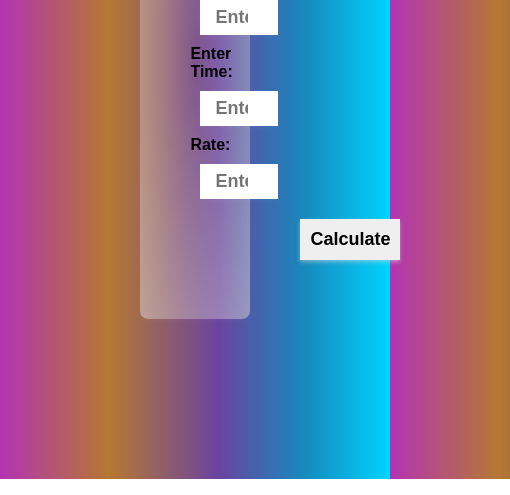
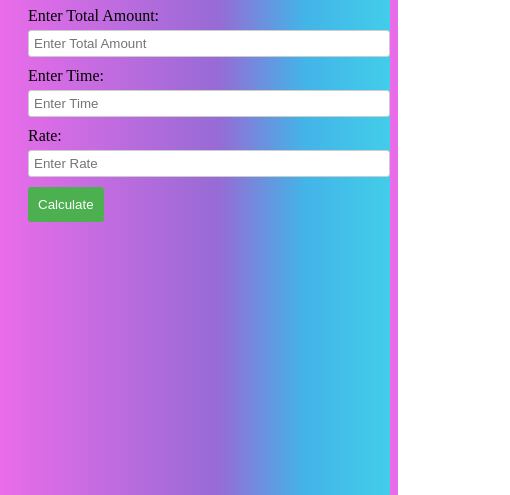
Before and after one commit to Vegasaga/Intrest-calculator, a plain HTML site: page Untitled-1.html in a window 390 px wide. Shown: the part 365-860 px from the top of the page, 510 px wide, since content can reach past the window. Drawn offline with Linux system fonts and the light colour scheme.

Commit message:
added CSS and made changes to make the project responsive.

```diff
--- a/style.css
+++ b/style.css
@@ -1,11 +1,3 @@
-* {
-  user-select: none;
-  margin: 0;
-  padding: 0;
-  font-family: sans-serif;
-  box-sizing: border-box;
-  text-decoration: none;
-}
 body {
   display: grid;
   height: 100vh;
@@ -13,64 +5,74 @@ body {
   place-items: center;
   background: linear-gradient(
     90deg,
-    rgba(179, 52, 178, 1) 0%,
-    rgba(182, 120, 49, 1) 28%,
-    rgba(106, 68, 159, 1) 56%,
-    rgba(23, 137, 190, 1) 78%,
-    rgba(0, 212, 255, 1) 100%
-  );
-}
-.container {
-  text-align: center;
-  border-radius: 8px;
-  box-shadow: 0 2px 4px rgba(214, 202, 202, 0.05);
-  height: 62vh;
-  width: 28vw;
-  background: radial-gradient(
-    at center,
-    rgba(214, 202, 202, 0.05),
-    rgba(224, 217, 217, 0.5)
+    rgb(234, 108, 234) 0%,
+    rgb(151, 107, 213) 56%,
+    rgb(67, 180, 232) 78%,
+    rgb(66, 205, 233) 100%
   );
 }
 
-.container h1 {
-  margin: 10px;
-}
-.inpSection {
-  margin: 20px 50px;
-  text-align: left;
-}
-input {
-  color: rgba(51, 45, 45, 0.5);
-  font-weight: 650;
-  outline: none;
-  border: none;
-  box-shadow: 0 2px 4px rgba(214, 202, 202, 0.05);
-  font-size: 18px;
-  padding: 15px;
-  height: 35px;
-  margin: 10px;
-  display: flex;
-  width: 20vw;
-}
-.button button {
-  padding: 10px;
-  margin: 10px 110px;
-  font-size: 18px;
-  font-weight: 650;
-  cursor: pointer;
-  border: none;
-  outline: none;
-  box-shadow: 0 2px 4px rgba(224, 217, 217, 0.5);
-}
-.result {
-  position: relative;
-  margin: 20px 0;
-}
-label {
-  font-weight: 600;
+.container {
+  max-width: 800px;
+  margin: 0 auto;
+  padding: 20px;
 }
 
-h3 {
-  font-size: 20px;
+.inpSection {
+  flex-direction: row;
+  align-items: center;
 }
+
+.amt,
+.time,
+.rate {
+  margin-bottom: 10px;
+}
+
+.amt label,
+.time label,
+.rate label {
+  display: block;
+  margin-bottom: 5px;
+}
+
+.amt input,
+.time input,
+.rate input {
+  width: 100%;
+  padding: 5px;
+  border: 1px solid #ccc;
+  border-radius: 3px;
+}
+
+.button button {
+  background-color: #4caf50;
+  color: #fff;
+  border: none;
+  padding: 10px;
+  border-radius: 3px;
+  cursor: pointer;
+}
+
+.result {
+  margin-top: 10px;
+}
+
+@media screen and (min-width: 768px) {
+  .inpSection {
+    flex-direction: row;
+    align-items: center;
+  }
+
+  .amt,
+  .time,
+  .rate {
+    margin-right: 20px;
+    margin-bottom: 0;
+    flex: 1;
+  }
+
+  .result {
+    margin-left: 20px;
+  }
+}
```
Also changed, not shown: Untitled-1.html (+1 -1 lines).
